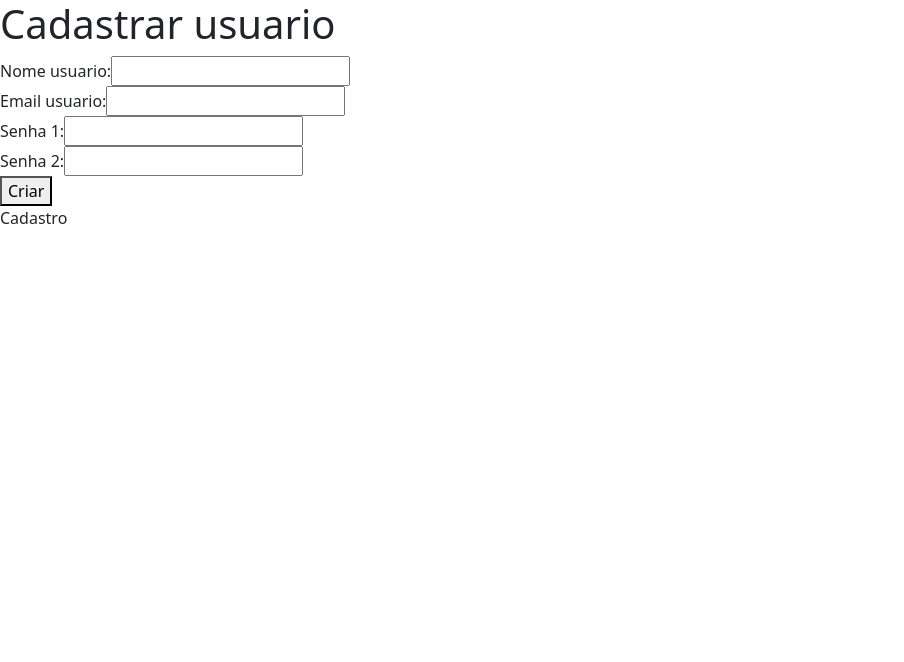
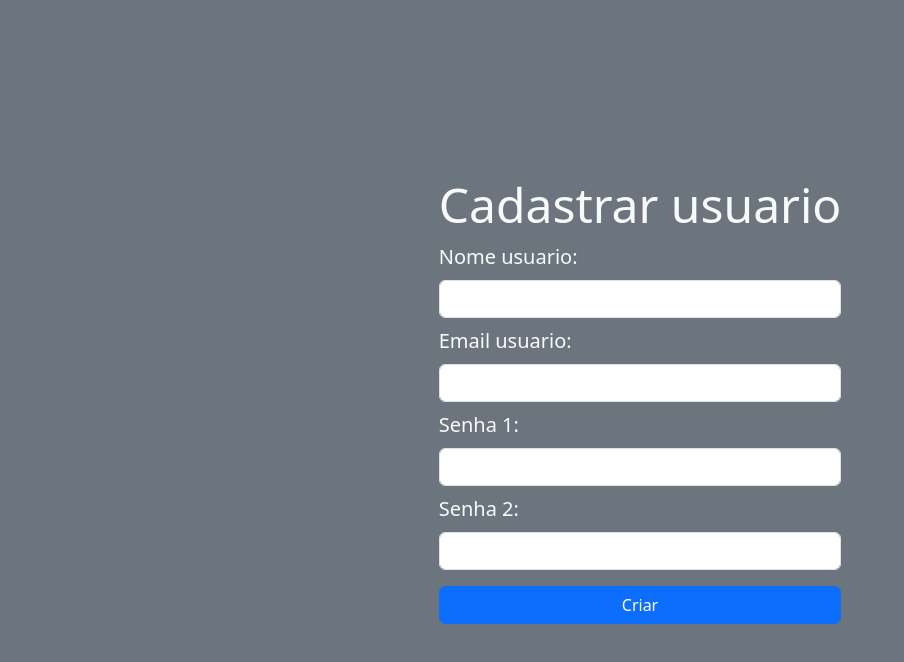
Before and after one commit to victorhugorl/percepcao_musical_app_web-version, a React (Vite) app in the folder frontend/: page /cadastrar in a window 1280 px wide. Shown: the top 662 px of the page, without its empty margins (0-904 px from the left). Built offline with nearby package versions, Linux system fonts and the light colour scheme.

Commit message:
new form

```diff
--- a/frontend/src/assets/css/Index.css
+++ b/frontend/src/assets/css/Index.css
@@ -5,3 +5,7 @@
     --common-blue: #219ebc;
     --light-blue: #8ecae6;
 }
+
+.h-100 {
+    height: 100dvh !important;
+}
--- /dev/null
+++ b/frontend/src/components/CreateFormBase.tsx
@@ -0,0 +1,46 @@
+export default () => {
+    return (
+        <>
+            <div className="mt-2">
+                <label htmlFor="emailId" className="form-label lead">
+                    Email usuario:
+                </label>
+                <input
+                    className="form-control"
+                    type="email"
+                    name="email"
+                    id="emailId"
+                    required
+                    minLength={5}
+                    maxLength={256}
+                />
+            </div>
+            <div className="mt-2">
+                <label htmlFor="password1Id" className="form-label lead">
+                    Senha 1:
+                </label>
+                <input
+                    className="form-control"
+                    type="password"
+                    name="password1"
+                    id="password1Id"
+                    required
+                    minLength={8}
+                />
+            </div>
+            <div className="mt-2">
+                <label htmlFor="password2Id" className="form-label lead">
+                    Senha 2:
+                </label>
+                <input
+                    className="form-control"
+                    type="password"
+                    name="password2"
+                    id="password2Id"
+                    required
+                    minLength={8}
+                />
+            </div>
+        </>
+    );
+};
--- /dev/null
+++ b/frontend/src/components/LoginFormBase.tsx
@@ -0,0 +1,19 @@
+export default () => {
+    return (
+        <>
+            <div className="mt-3">
+                <label htmlFor="passwordId" className="form-label lead">
+                    Senha:
+                </label>
+                <input
+                    className="form-control"
+                    type="password"
+                    name="password"
+                    id="passwordId"
+                    required
+                    minLength={8}
+                />
+            </div>
+        </>
+    );
+};
--- a/frontend/src/main.tsx
+++ b/frontend/src/main.tsx
@@ -3,7 +3,7 @@ import { createRoot } from "react-dom/client";
 
 import App from "./App";
 import Dashboard from "./routes/Dashboard";
-import Create from "./routes/Create";
+import Create from "./routes/FormBase";
 
 import "bootstrap/dist/css/bootstrap.min.css";
 import "bootstrap/dist/js/bootstrap.min.js";
@@ -30,6 +30,17 @@ const router = createBrowserRouter([
                 loginYu={false}
             />
         )
+    },
+    {
+        path: "login",
+        element: (
+            <Create
+                title="Login"
+                form_control="/"
+                nameBtn="Entrar"
+                loginYu={true}
+            />
+        )
     }
 ]);
 
--- a/frontend/src/routes/Create.tsx
+++ /dev/null
@@ -1,41 +0,0 @@
-export default ({
-    title,
-    form_control,
-    nameBtn,
-    loginYu
-}: {
-    title: string;
-    form_control: string;
-    nameBtn: string;
-    loginYu: boolean;
-}) => {
-    return (
-        <>
-            <main className="">
-                <form action={form_control}>
-                    <h1>{title}</h1>
-                    <div>
-                        <label htmlFor="name">Nome usuario:</label>
-                        <input type="text" name="name" id="nameId" />
-                    </div>
-                    <div>
-                        <label htmlFor="name">Email usuario:</label>
-                        <input type="text" name="name" id="nameId" />
-                    </div>
-                    <div>
-                        <label htmlFor="name">Senha 1:</label>
-                        <input type="text" name="name" id="nameId" />
-                    </div>
-                    <div>
-                        <label htmlFor="name">Senha 2:</label>
-                        <input type="text" name="name" id="nameId" />
-                    </div>
-                    <div>
-                        <button type="submit">{nameBtn}</button>
-                    </div>
-                    {loginYu ? "Login" : "Cadastro"}
-                </form>
-            </main>
-        </>
-    );
-};
--- /dev/null
+++ b/frontend/src/routes/FormBase.tsx
@@ -0,0 +1,47 @@
+import Create from "../components/CreateFormBase";
+import Login from "../components/LoginFormBase";
+
+export default ({
+    title,
+    form_control,
+    nameBtn,
+    loginYu
+}: {
+    title: string;
+    form_control: string;
+    nameBtn: string;
+    loginYu: boolean;
+}) => {
+    return (
+        <>
+            <main className="d-flex justify-content-center align-items-center h-100 bg-secondary text-light">
+                <form action={form_control}>
+                    <h1 className="display-5">{title}</h1>
+                    <div>
+                        <label htmlFor="nameId" className="form-label lead">
+                            Nome usuario:
+                        </label>
+                        <input
+                            className="form-control"
+                            type="text"
+                            name="name"
+                            id="nameId"
+                            required
+                            minLength={5}
+                            maxLength={40}
+                        />
+                    </div>
+                    {loginYu ? <Login /> : <Create />}
+                    <div className="mt-3">
+                        <button
+                            type="submit"
+                            className="btn btn-primary form-control"
+                        >
+                            {nameBtn}
+                        </button>
+                    </div>
+                </form>
+            </main>
+        </>
+    );
+};
```
